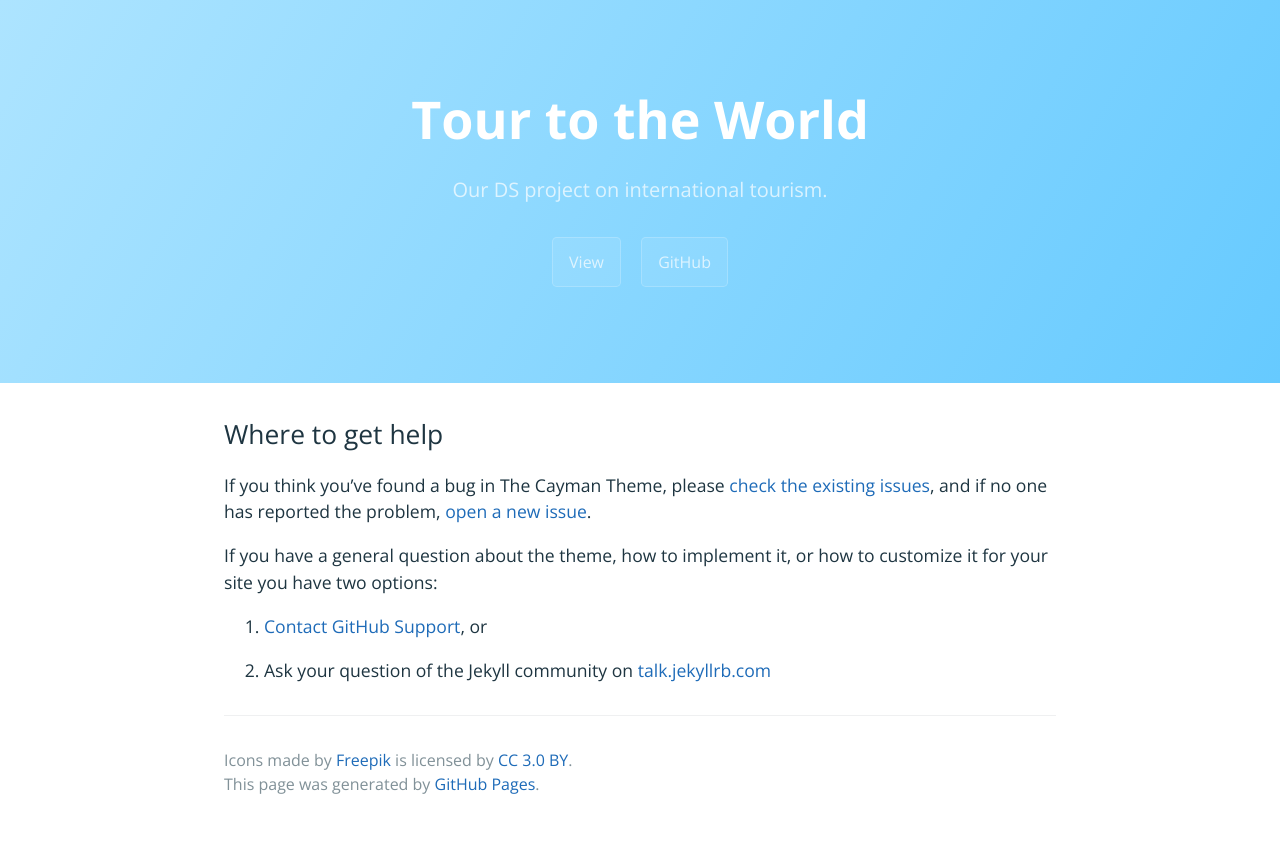
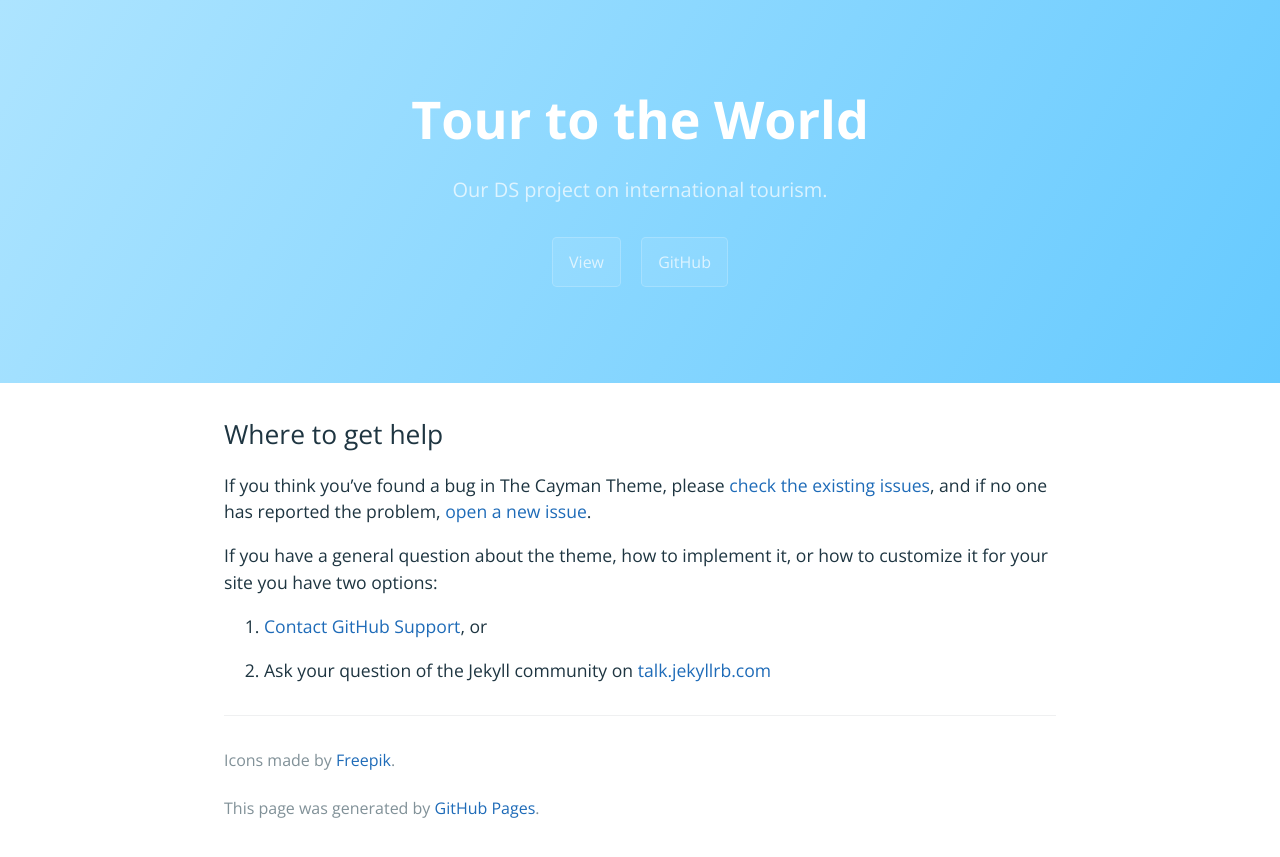
Before and after one commit to rlads2017G1/taiwan.github.io, a Jekyll site: the page built from docs/SUPPORT.md, in a window 1280 px wide. Shown: the top 857 px of the page. Built offline with Jekyll 4.4.1, drawn with Linux system fonts in a browser that asks for light colours; our own code applies the rules of GitHub Pages for plain Markdown files.

Commit message:
Update default.html

```diff
--- a/_layouts/default.html
+++ b/_layouts/default.html
@@ -30,9 +30,10 @@
         {% if site.github.is_project_page %}
           <!--<span class="site-footer-owner"><a href="{{ site.github.repository_url }}">{{ site.github.repository_name }}</a> is maintained by <a href="{{ site.github.owner_url }}">{{ site.github.owner_name }}</a>.</span>-->
         {% endif %}
-        <span class="site-footer-credits">Icons made by <a href="http://www.freepik.com" title="Freepik">Freepik</a> is licensed by <a href="http://creativecommons.org/licenses/by/3.0/" title="Creative Commons BY 3.0" target="_blank">CC 3.0 BY</a>.</span>
-        <br>
+        <span class="site-footer-credits">Icons made by <a href="http://www.freepik.com" title="Freepik">Freepik</a>.</span>
+        <br><br>
         <span class="site-footer-credits">This page was generated by <a href="https://pages.github.com">GitHub Pages</a>.</span>
+
       </footer>
     </section>
 
```
